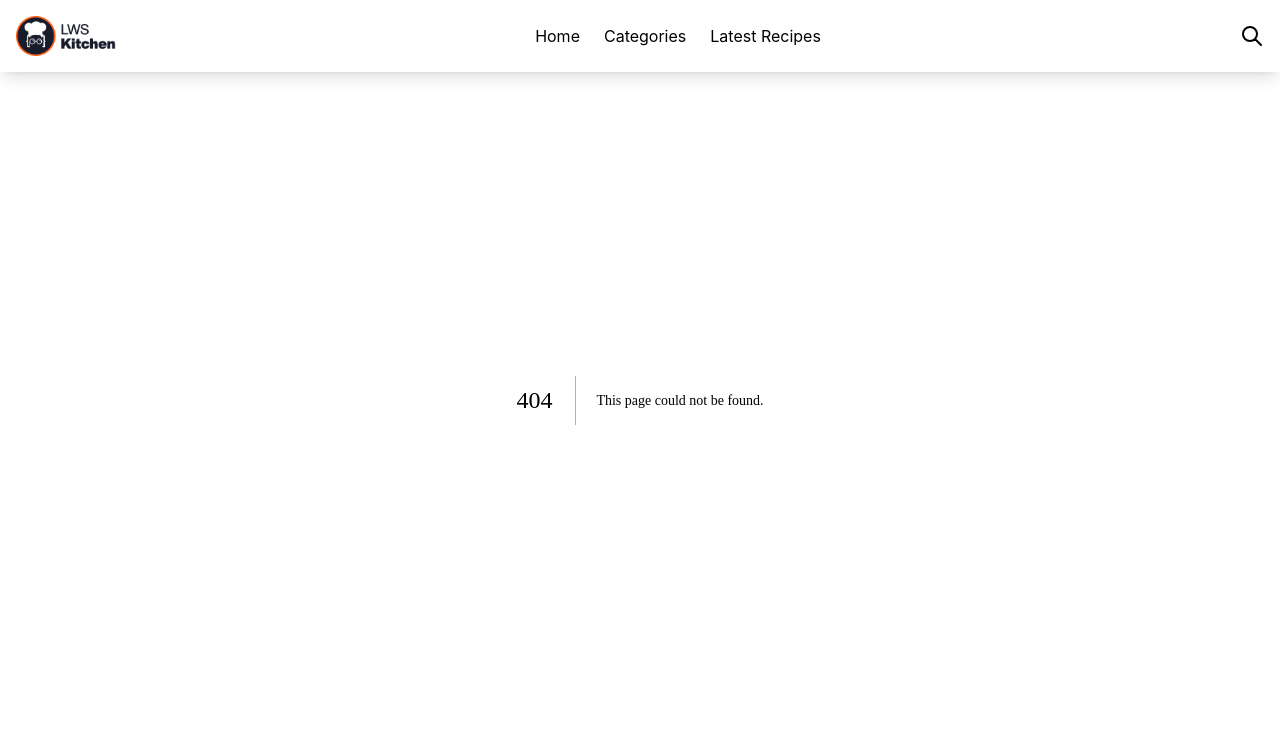
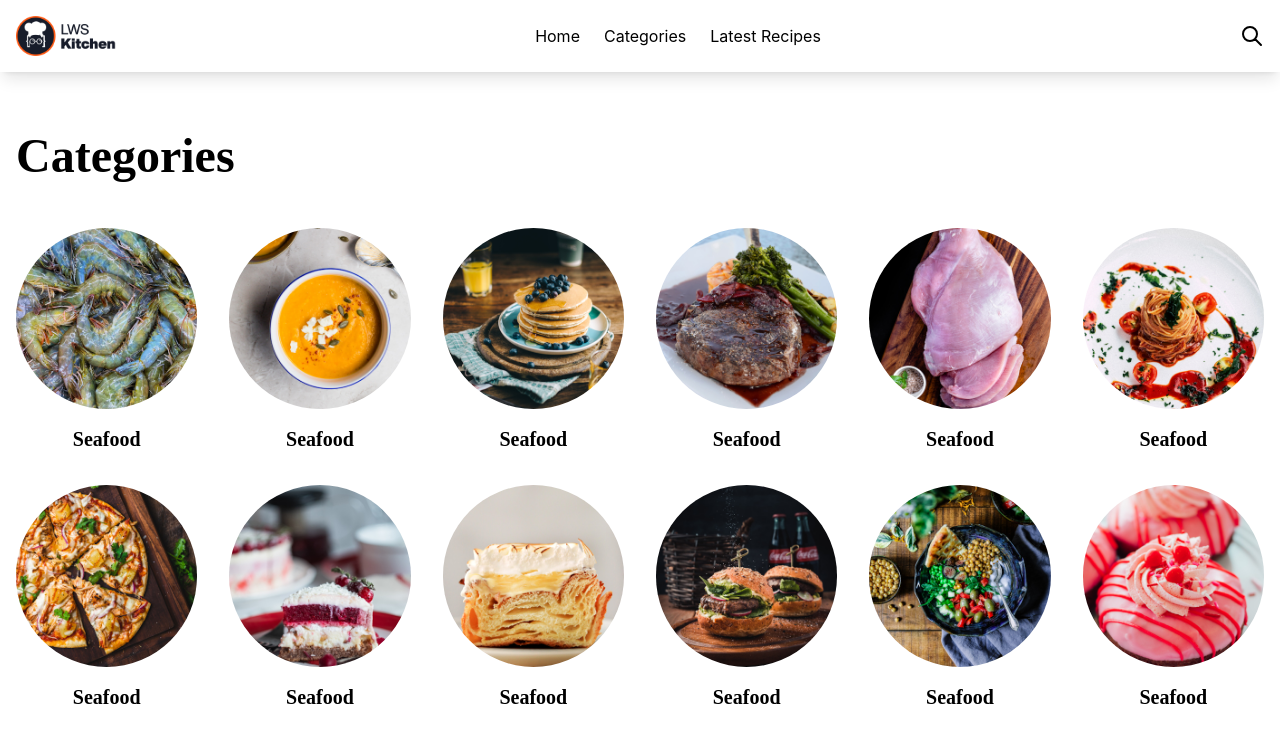
Before and after one commit to toufiq007/Dishify, a Next.js app: page /categories in a window 1280 px wide. Before the commit this address had no page. Shown: the top 741 px of the page. Built offline with nearby package versions, Linux system fonts and the light colour scheme.

Commit message:
created our allCategories page

```diff
--- /dev/null
+++ b/app/categories/page.jsx
@@ -0,0 +1,30 @@
+import Image from "next/image";
+import allCategoris from "../../public/data/categories.json";
+const AllCategoriesPage = () => {
+  return (
+    <>
+      <main className="container mx-auto px-4 py-8 mt-[100px]">
+        <h1 className="text-5xl font-bold mb-12">Categories</h1>
+
+        <div className="grid grid-cols-3 md:grid-cols-4 lg:grid-cols-6 gap-8">
+          {allCategoris.map((category) => (
+            <div key={category.id} className="text-center">
+              <div className="overflow-hidden rounded-full mb-4 relative cursor-pointer">
+                <Image
+                  src={`/assets${category.image}`}
+                  alt={category.name}
+                  width={400}
+                  height={100}
+                  className="w-full h-auto transform transition-transform duration-300 ease-in-out hover:scale-110"
+                />
+              </div>
+              <h2 className="text-xl font-semibold">Seafood</h2>
+            </div>
+          ))}
+        </div>
+      </main>
+    </>
+  );
+};
+
+export default AllCategoriesPage;
```
